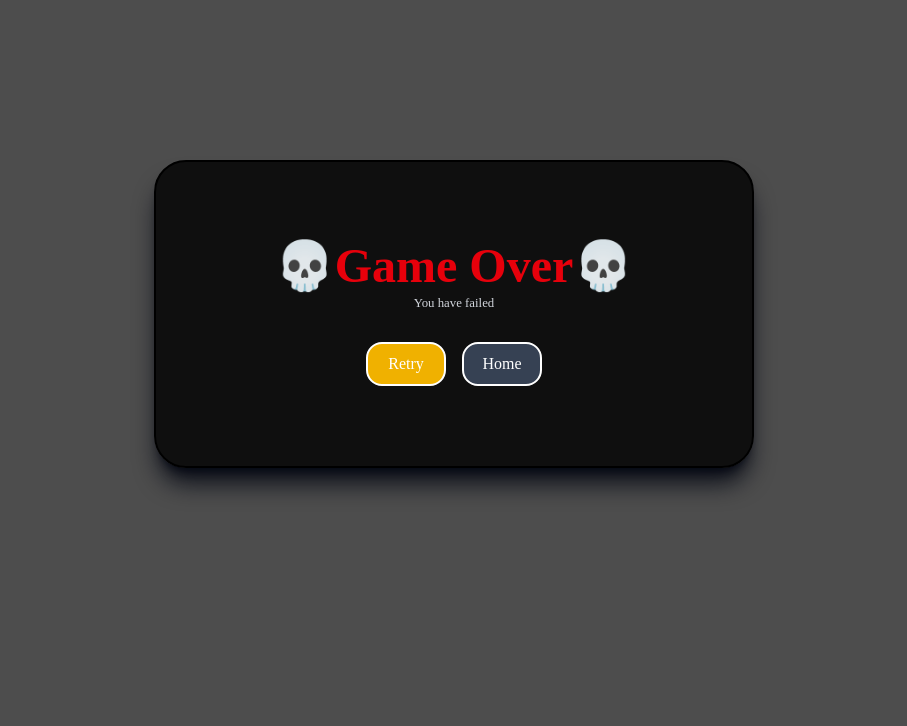
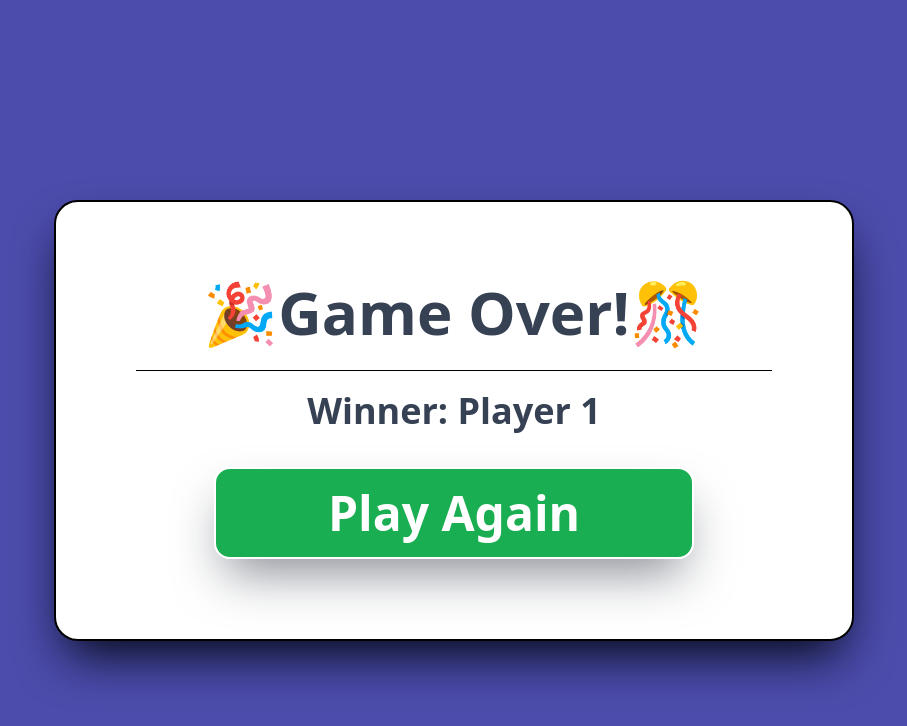
Before and after one commit to cedrickmeka/Roulette-revolver-game-project, a React (Vite) app: page / in a window 1280 px wide. Shown: the top 726 px of the page, without its empty margins (186-1093 px from the left). Built offline with nearby package versions, Linux system fonts and the light colour scheme.

Commit message:
Implement UI for Winner Screen

```diff
--- a/src/App.jsx
+++ b/src/App.jsx
@@ -1,9 +1,10 @@
-import DeathScreen from "./components/DeathScreen"
+//import DeathScreen from "./components/DeathScreen.jsx"
+import WinnerScreen from "./components/WinnerScreen.jsx"
 
 function App() {
   return (
     <div>
-      <DeathScreen></DeathScreen>
+      <WinnerScreen></WinnerScreen>
     </div>
   )
 }
--- a/src/components/DeathScreen.jsx
+++ b/src/components/DeathScreen.jsx
@@ -14,13 +14,13 @@ function DeathScreen() {
 
 			<div className="flex justify-center align-middle gap-4 mt-7 mb-0">
 				<button
-					className="border-2 bg-yellow-500 p-2 rounded-2xl w-20 text-white cursor-pointer"
+					className={`${styles.button} border-2 bg-yellow-500 p-2 rounded-2xl w-20 text-white cursor-pointer`}
 					onClick={"#"}
 				>
 					Retry
 				</button>
 				<button
-					className="border-2 bg-gray-700 p-2 rounded-2xl w-20 text-white cursor-pointer"
+					className={`${styles.button} border-2 bg-gray-700 p-2 rounded-2xl w-20 text-white cursor-pointer`}
 					onClick={"#"}
 				>
 					Home
--- a/src/components/WinnerScreen.jsx
+++ b/src/components/WinnerScreen.jsx
@@ -4,3 +4,24 @@
  * Final screen displaying the winning player
  * after the game ends.
  */
+import styles from "../styles/Styles.module.css";
+
+function WinnerScreen() {
+	return (
+		<div className="text-center border-2 rounded-3xl bg-white w-200 m-auto mt-50 p-20 shadow-2xl shadow-gray-950">
+			<h1 className="text-6xl font-bold mb-7 mt-0 text-gray-700">
+				🎉Game Over!🎊
+			</h1>
+
+			<hr />
+
+			<p className="font-bold mt-5 text-4xl text-gray-700">Winner: Player 1</p>
+
+			<button className={`${styles.winnerButton} border-2 rounded-2xl mt-9 mb-0 p-5 w-120 text-5xl font-bold bg-green-600/90 text-white cursor-pointer shadow-2xl shadow-gray-900/50`}>
+				Play Again
+			</button>
+		</div>
+	);
+}
+
+export default WinnerScreen;
--- a/src/styles/Styles.module.css
+++ b/src/styles/Styles.module.css
@@ -1,6 +1,11 @@
-button:hover {
+.button:hover {
 	color: white;
 	cursor: pointer;
 	filter: blur(1px);
 	font-size: 16px;
 }
+
+.winnerButton:hover {
+	background-color: rgba(145, 255, 0, 0.9);
+	cursor: pointer;
+}
--- a/src/styles/global.css
+++ b/src/styles/global.css
@@ -1,3 +1,3 @@
 body {
-	background-color: rgb(77, 77, 77);
+    background-color: rgba(0, 0, 139, 0.7);
 }
```
